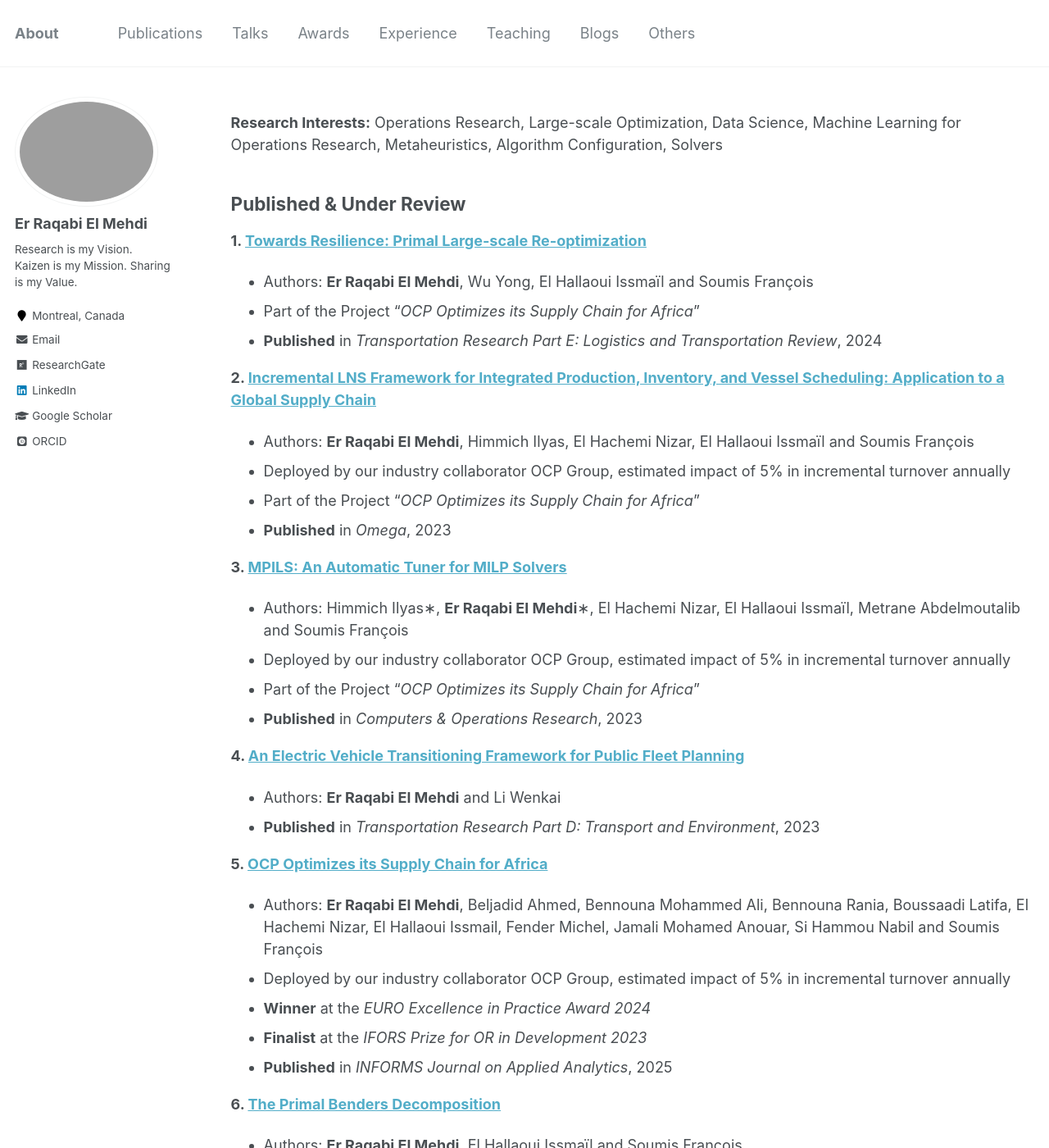
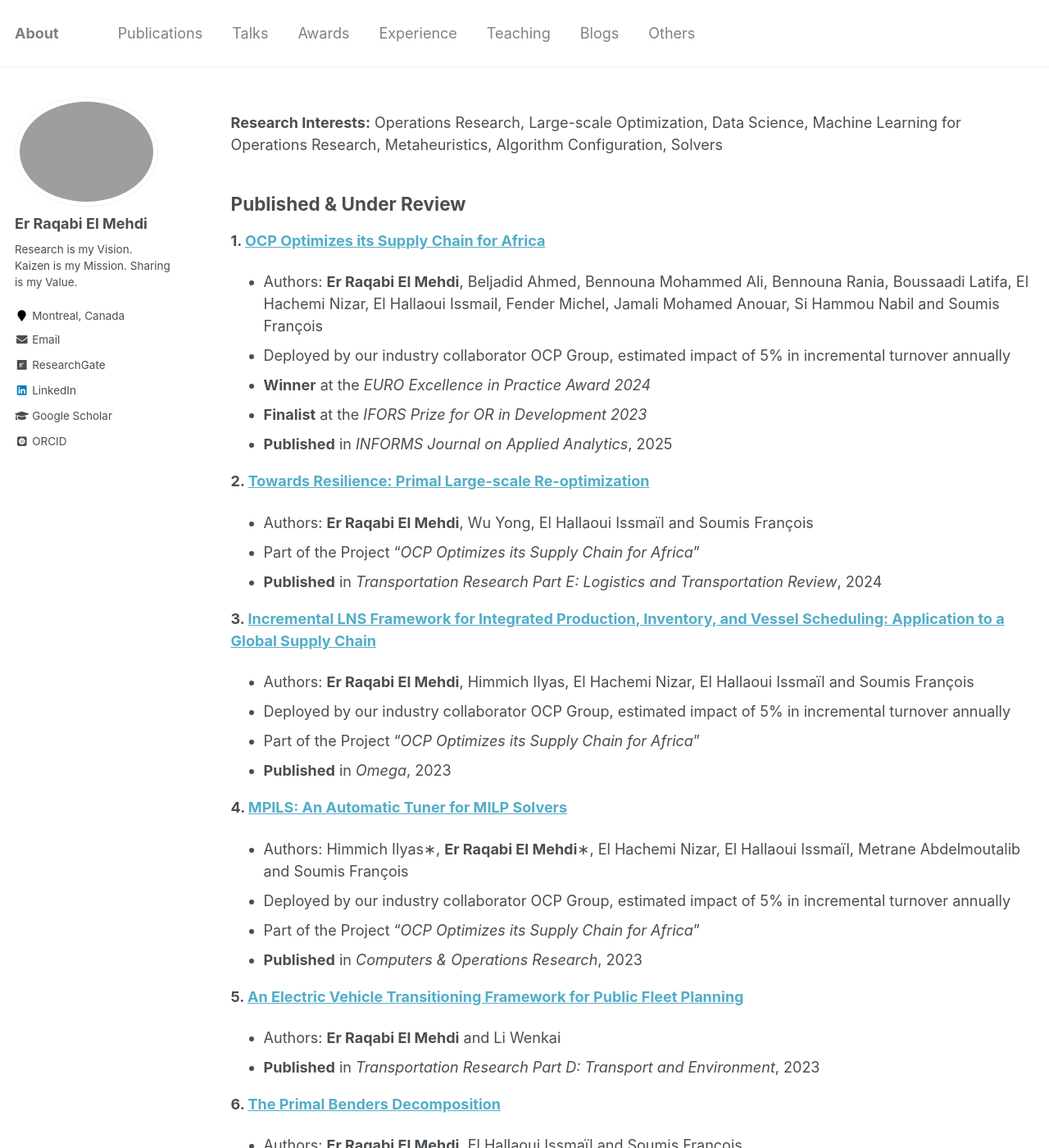
Before and after one commit to RqbMedi/rqbmedi.github.io, a Jekyll site: the page built from _pages/publications.md, in a window 1280 px wide and 1400 px high. Shown: the whole window at 82% size. Built offline with Jekyll 4.4.1, drawn with Linux system fonts in a browser that asks for light colours; some web fonts are replaced.

Commit message:
Update publications.md

```diff
--- a/_pages/publications.md
+++ b/_pages/publications.md
@@ -9,33 +9,33 @@ author_profile: true
 
 Published & Under Review
 ------
-**1. [Towards Resilience: Primal Large-scale Re-optimization](https://doi.org/10.1016/j.tre.2024.103819)**
+**1. [OCP Optimizes its Supply Chain for Africa](https://doi.org/10.1287/inte.2023.0073)**
+ - Authors: **Er Raqabi El Mehdi**, Beljadid Ahmed, Bennouna Mohammed Ali, Bennouna Rania, Boussaadi Latifa, El Hachemi Nizar, El Hallaoui Issmail, Fender Michel, Jamali Mohamed Anouar, Si Hammou Nabil and Soumis François
+ - Deployed by our industry collaborator OCP Group, estimated impact of 5% in incremental turnover annually
+ - **Winner** at the *EURO Excellence in Practice Award 2024*
+ - **Finalist** at the *IFORS Prize for OR in Development 2023*
+ - **Published** in *INFORMS Journal on Applied Analytics*, 2025
+
+**2. [Towards Resilience: Primal Large-scale Re-optimization](https://doi.org/10.1016/j.tre.2024.103819)**
  - Authors: **Er Raqabi El Mehdi**, Wu Yong, El Hallaoui Issmaïl and Soumis François
  - Part of the Project "*OCP Optimizes its Supply Chain for Africa*"
  - **Published** in *Transportation Research Part E: Logistics and Transportation Review*, 2024
 
-**2. [Incremental LNS Framework for Integrated Production, Inventory, and Vessel Scheduling: Application to a Global Supply Chain](https://www.sciencedirect.com/science/article/pii/S0305048322002274)**
+**3. [Incremental LNS Framework for Integrated Production, Inventory, and Vessel Scheduling: Application to a Global Supply Chain](https://www.sciencedirect.com/science/article/pii/S0305048322002274)**
  - Authors: **Er Raqabi El Mehdi**, Himmich Ilyas, El Hachemi Nizar, El Hallaoui Issmaïl and Soumis François
  - Deployed by our industry collaborator OCP Group, estimated impact of 5% in incremental turnover annually
  - Part of the Project "*OCP Optimizes its Supply Chain for Africa*"
  - **Published** in *Omega*, 2023
 
-**3. [MPILS: An Automatic Tuner for MILP Solvers](https://www.sciencedirect.com/science/article/pii/S0305054823002083)**
+**4. [MPILS: An Automatic Tuner for MILP Solvers](https://www.sciencedirect.com/science/article/pii/S0305054823002083)**
  - Authors: Himmich Ilyas∗, **Er Raqabi El Mehdi**∗, El Hachemi Nizar, El Hallaoui Issmaïl, Metrane Abdelmoutalib and Soumis François
  - Deployed by our industry collaborator OCP Group, estimated impact of 5% in incremental turnover annually
  - Part of the Project "*OCP Optimizes its Supply Chain for Africa*"
  - **Published** in *Computers & Operations Research*, 2023
 
-**4. [An Electric Vehicle Transitioning Framework for Public Fleet Planning](https://www.sciencedirect.com/science/article/pii/S1361920923001293)**
+**5. [An Electric Vehicle Transitioning Framework for Public Fleet Planning](https://www.sciencedirect.com/science/article/pii/S1361920923001293)**
  - Authors: **Er Raqabi El Mehdi** and Li Wenkai
  - **Published** in *Transportation Research Part D: Transport and Environment*, 2023
-
-**5. [OCP Optimizes its Supply Chain for Africa](https://doi.org/10.1287/inte.2023.0073)**
- - Authors: **Er Raqabi El Mehdi**, Beljadid Ahmed, Bennouna Mohammed Ali, Bennouna Rania, Boussaadi Latifa, El Hachemi Nizar, El Hallaoui Issmail, Fender Michel, Jamali Mohamed Anouar, Si Hammou Nabil and Soumis François
- - Deployed by our industry collaborator OCP Group, estimated impact of 5% in incremental turnover annually
- - **Winner** at the *EURO Excellence in Practice Award 2024*
- - **Finalist** at the *IFORS Prize for OR in Development 2023*
- - **Published** in *INFORMS Journal on Applied Analytics*, 2025
 
 **6. [The Primal Benders Decomposition](https://www.gerad.ca/en/papers/G-2023-27)**
  - Authors: **Er Raqabi El Mehdi**, El Hallaoui Issmaïl and Soumis François
```
